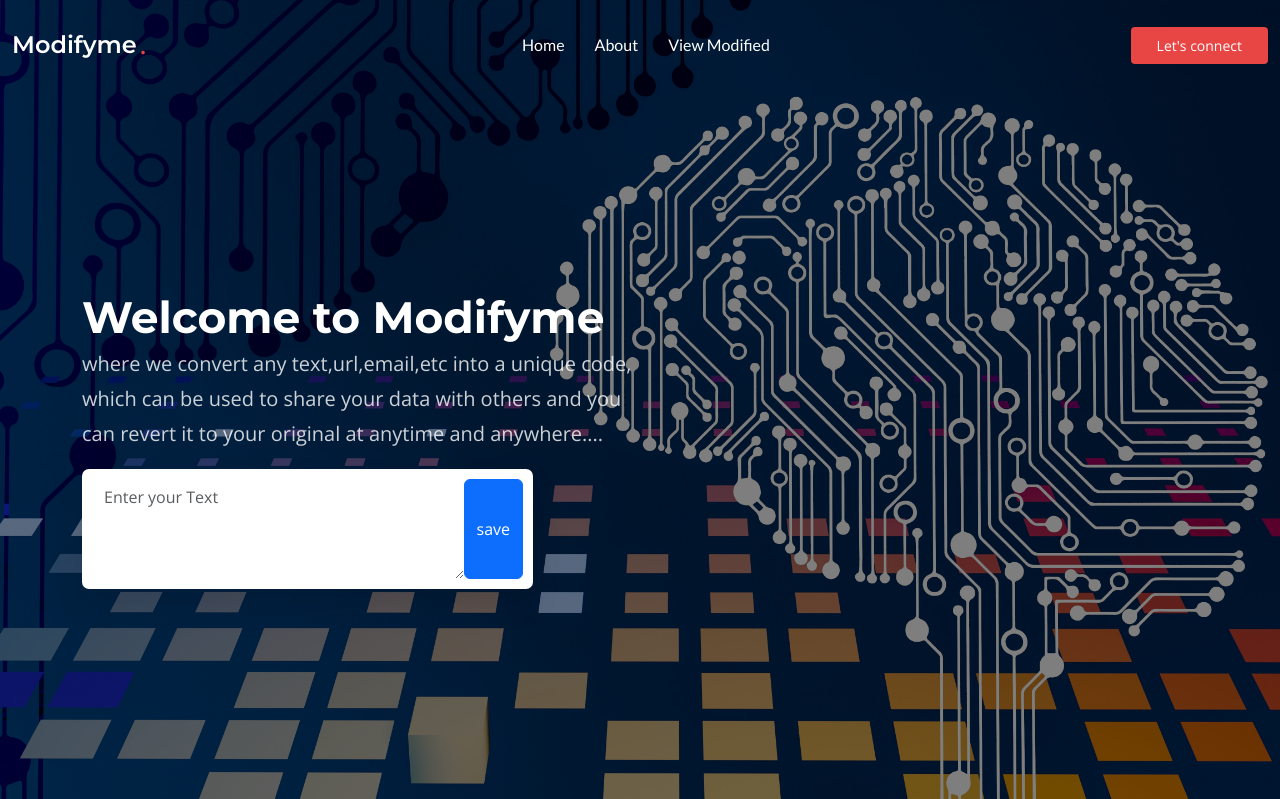
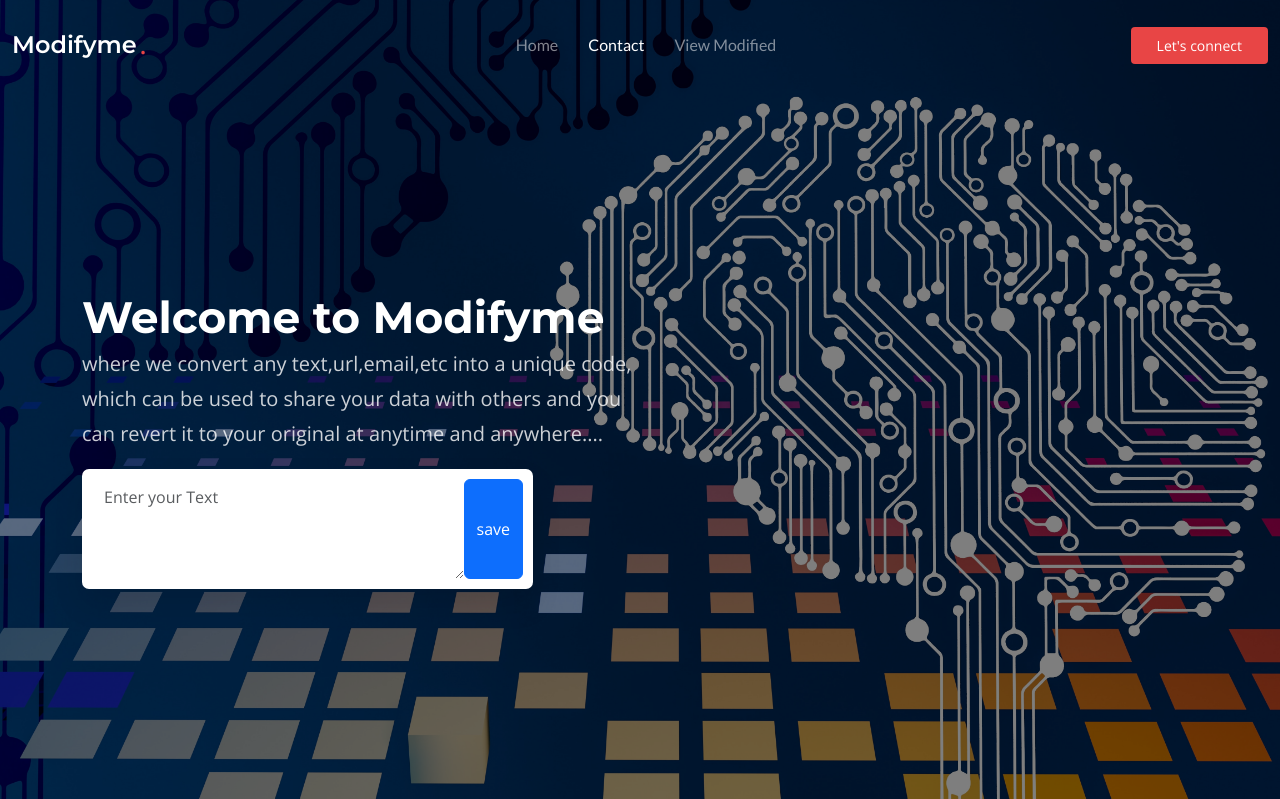
Before and after one commit to Cashie11/modifier, a Django app: page / in a window 1280 px wide. Shown: the top 799 px of the page. Run offline with Django 4.2, Linux system fonts and the light colour scheme; some libraries are stand-ins or nearby versions.

Commit message:
added few things

```diff
--- a/templates/index.html
+++ b/templates/index.html
@@ -46,7 +46,7 @@
       <nav id="navmenu" class="navmenu">
         <ul>
           <li><a href="/" class="active">Home</a></li>
-          <li><a href="index.html#about" class="active">About</a></li>
+          <li><a href="#contact">Contact</a></li>
           <li><a href="{% url 'retrieve_data' %}" class="active">View Modified</a></li>
         </ul>
 
@@ -80,6 +80,21 @@
               <!-- <input type="submit" class="btn btn-primary" value="Modify"> --> <br><br>
               <button type="submit" class="btn btn-primary" value="Modify">save</button>
             </form>
+
+            <!-- <br>
+            <br>
+
+            <form action="" style="padding: 20px;">
+              <textarea name="" id="" cols="30" rows="10" class="form-control"></textarea>
+              <br>
+              <center>
+                <button style="padding: 5px 35px; background: blue; color: #fff; font-size: 20px; border-radius: 5px;">save note</button>
+              </center>
+            </form> -->
+
+
+
+
             {% if code %}
             <p style="color: #000; padding: 10px; border: 2px solid #000; background: #fff">Your code is: {{ code }}</p>
             {% endif %}
```
Also changed, not shown: db.sqlite3.
